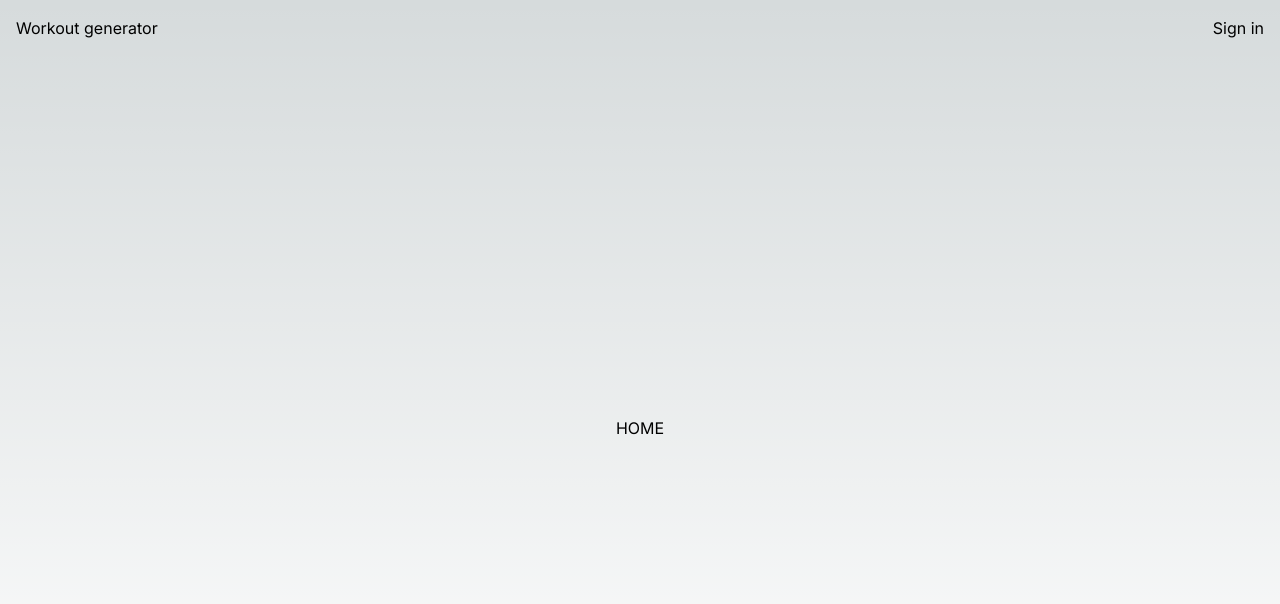
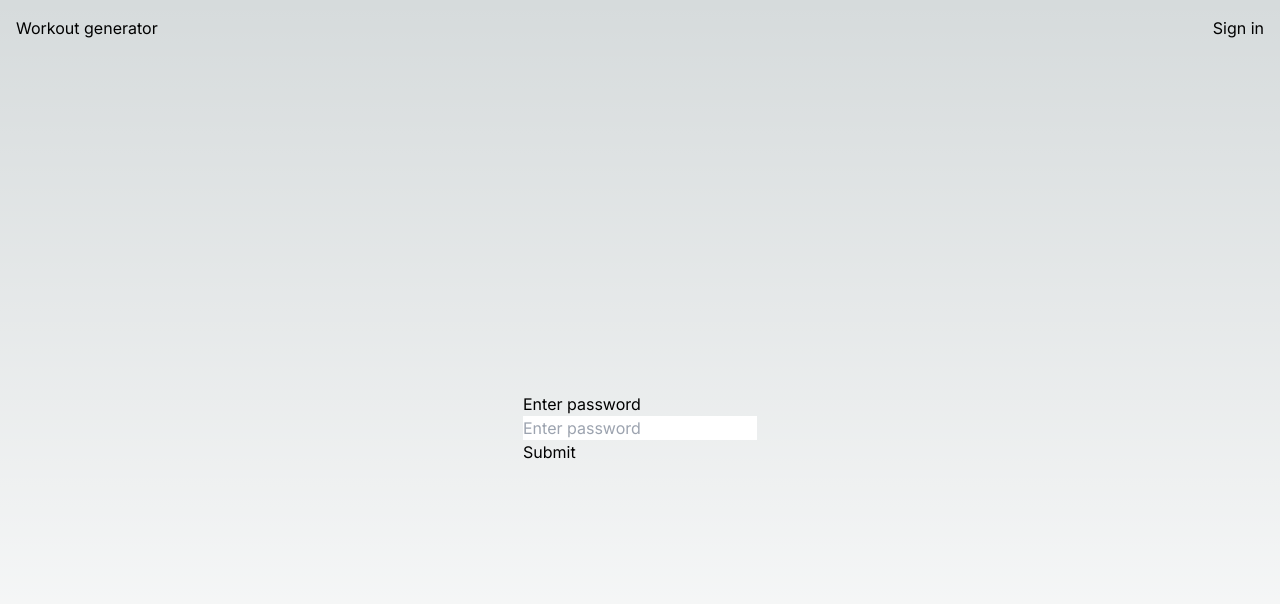
Before and after one commit to vhlongon/workout-generator, a Next.js app: page / in a window 1280 px wide. Shown: the top 604 px of the page. Built offline with nearby package versions, Linux system fonts and the light colour scheme; no server answers.

Commit message:
add protection layer to app

```diff
--- /dev/null
+++ b/actions/checkPassword.ts
@@ -0,0 +1,30 @@
+'use server';
+import { encode, isValidProtectPassword } from '@/helpers/protect';
+import { redirect } from 'next/navigation';
+import { cookies } from 'next/headers';
+
+const sleep = (ms: number) => new Promise(resolve => setTimeout(resolve, ms));
+export const checkPassword = async (e: FormData) => {
+  await sleep(1000);
+  const password = e.get('password');
+  if (typeof password !== 'string') {
+    return;
+  }
+
+  const isValid = isValidProtectPassword(password);
+
+  if (!isValid) {
+    return {
+      error: 'Password is not valid',
+    };
+  }
+
+  cookies().set('protect-password', encode(password), {
+    httpOnly: true,
+    path: '/',
+    maxAge: 999999,
+    secure: true,
+  });
+
+  redirect('/home');
+};
--- /dev/null
+++ b/app/home/page.tsx
@@ -0,0 +1,7 @@
+const Homepage = () => {
+  return (
+    <div className="w-full flex justify-center items-center">Home page</div>
+  );
+};
+
+export default Homepage;
--- a/app/page.tsx
+++ b/app/page.tsx
@@ -1,5 +1,19 @@
-const HomePage = async () => {
-  return <div className="w-full flex justify-center items-center">HOME</div>;
+import { ProtectForm } from '@/components/ProtectForm';
+import { isValidProtectPasswordInCookies } from '@/helpers/protect';
+import { redirect } from 'next/navigation';
+
+const HomePage = () => {
+  const isAuthorized = isValidProtectPasswordInCookies();
+
+  if (isAuthorized) {
+    redirect('/home');
+  }
+
+  return (
+    <div className="w-full flex justify-center items-center">
+      <ProtectForm />
+    </div>
+  );
 };
 
 export default HomePage;
--- a/components/Header.tsx
+++ b/components/Header.tsx
@@ -1,22 +1,24 @@
 import { UserButton, auth } from '@clerk/nextjs';
 import { headers } from 'next/headers';
 import { SignInButton } from './SignInButton';
-import { SignOutButton } from './SignOutButton';
 
-const isSignInOrSignUp = () => {
+const isWhiteListedPage = () => {
   const headersList = headers();
   const pathname = headersList.get('x-invoke-path') || '';
-  return pathname === '/sign-in' || pathname === '/sign-up';
+  const blackList = ['/sign-in', '/sign-up', '/'];
+  return !blackList.includes(pathname);
 };
 
 export const Header = () => {
   const { userId } = auth();
-  const signInOrSignUp = isSignInOrSignUp();
+  const showUserInfo = isWhiteListedPage();
 
   return (
     <header className="flex justify-between p-4">
+      {showUserInfo ? (
+        <>
           <h1>Workout generator</h1>
-      {signInOrSignUp ? null : userId ? (
+          {userId ? (
             <div className="flex gap-4">
               <UserButton
                 afterSignOutUrl="/"
@@ -30,6 +32,10 @@ export const Header = () => {
           ) : (
             <SignInButton />
           )}
+        </>
+      ) : (
+        <div>This is a closed beta</div>
+      )}
     </header>
   );
 };
--- /dev/null
+++ b/components/ProtectForm.tsx
@@ -0,0 +1,45 @@
+'use client';
+import { checkPassword } from '@/actions/checkPassword';
+import { useId, useState, useTransition } from 'react';
+
+export const ProtectForm = () => {
+  const id = useId();
+  const [error, setError] = useState('');
+  const [isPending, startTransition] = useTransition();
+
+  const action = (e: FormData) => {
+    setError('');
+    startTransition(async () => {
+      try {
+        const data = await checkPassword(e);
+        if (data?.error) {
+          setError(data.error);
+        }
+      } catch (error) {
+        setError((error as Error).message);
+      }
+    });
+  };
+  return (
+    <form action={action} method="post" id={id}>
+      <div className="flex flex-col">
+        <label htmlFor="password">Enter password</label>
+        <input
+          type="password"
+          name="password"
+          id="password"
+          placeholder="Enter password"
+          required
+        />
+      </div>
+      {error && !isPending && (
+        <p className="text-sm text-red-600" role="alert">
+          {error}
+        </p>
+      )}
+      <button type="submit" aria-busy={isPending} disabled={isPending}>
+        {isPending ? 'Loading' : 'Submit'}
+      </button>
+    </form>
+  );
+};
--- /dev/null
+++ b/helpers/protect.ts
@@ -0,0 +1,34 @@
+import { cookies } from 'next/headers';
+import { NextRequest, NextResponse } from 'next/server';
+
+export const decode = (input: string) => atob(input);
+
+export const encode = (input: string) => btoa(input);
+
+export const isValidProtectPassword = (password: string) => {
+  return password === process.env.PROTECT_SECRET;
+};
+
+export const isValidProtectPasswordInCookies = () => {
+  const hashInCookies = cookies().get('protect-password')?.value ?? '';
+  const isAuthorized = isValidProtectPassword(decode(hashInCookies));
+
+  return isAuthorized;
+};
+
+export const protectMiddleware = async (req: NextRequest) => {
+  const isAuthorized = isValidProtectPasswordInCookies();
+  const pathname = req.nextUrl.pathname;
+  const isRoot = pathname === '/';
+
+  if (isRoot) {
+    return NextResponse.next();
+  }
+
+  if (!isAuthorized) {
+    const url = new URL('/', req.url);
+    return NextResponse.redirect(url);
+  }
+
+  return NextResponse.next();
+};
--- a/middleware.ts
+++ b/middleware.ts
@@ -1,10 +1,12 @@
 import { authMiddleware } from '@clerk/nextjs';
+import { protectMiddleware } from './helpers/protect';
 
 // This example protects all routes including api/trpc routes
 // Please edit this to allow other routes to be public as needed.
 // See https://clerk.com/docs/nextjs/middleware for more information about configuring your middleware
 export default authMiddleware({
   publicRoutes: ['/', '/sign-up', '/sign-in'],
+  beforeAuth: protectMiddleware,
 });
 
 export const config = {
```
Also changed, not shown: 1 other file (tests, documents, lock files or other folders). Lines whose indentation alone changed are shown as unchanged.
